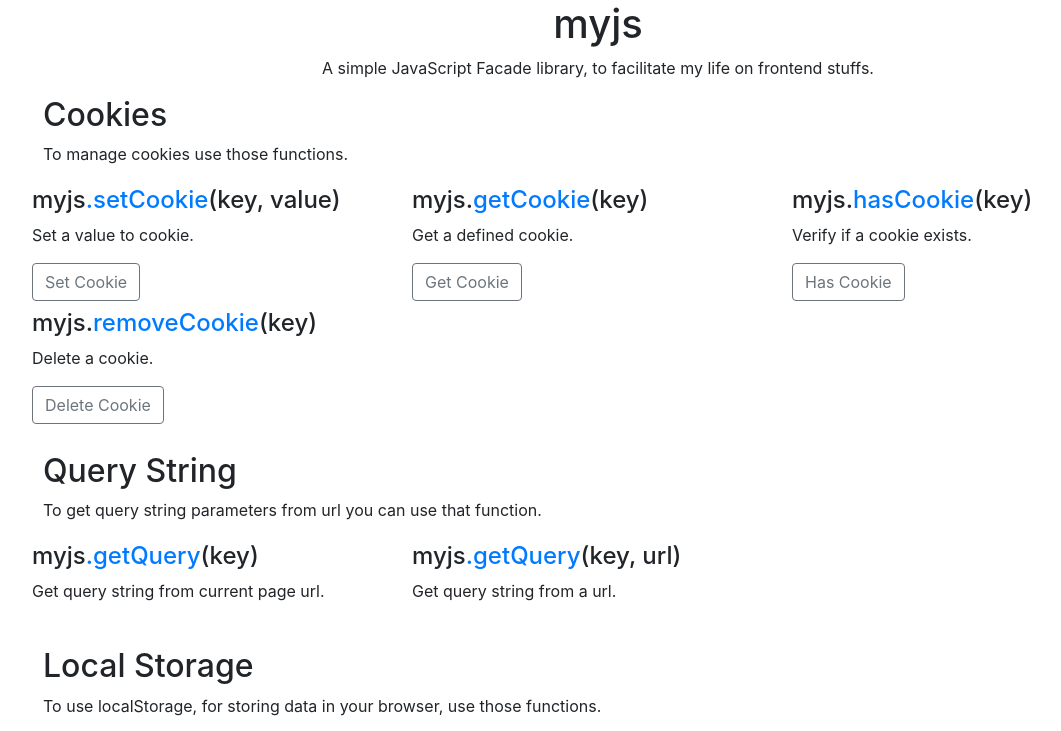
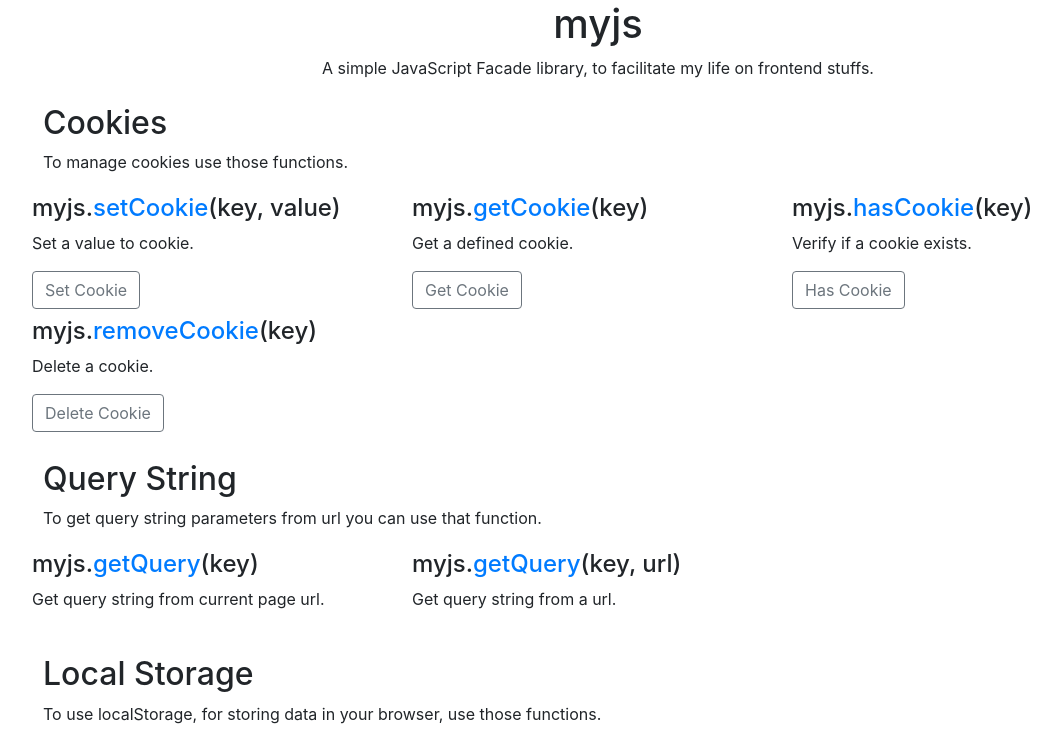
Before and after one commit to assisfery/myjs, a plain HTML site: page index.html in a window 1280 px wide. Shown: the top 731 px of the page, without its empty margins (42-1103 px from the left). Drawn offline with nearby package versions, Linux system fonts and the light colour scheme.

```diff
--- a/index.html
+++ b/index.html
@@ -14,14 +14,14 @@
 		<h1 class="text-center">myjs</h1>
 		<p class="text-center">A simple JavaScript Facade library, to facilitate my life on frontend stuffs.</p>
 
-		<h2>Cookies</h2>
+		<h2 class="mt-4">Cookies</h2>
 		<p>To manage cookies use those functions.</p>
 
 		<div class="row">
 
 			<div class="col-12 col-sm-6 col-md-4 p-1">
 
-				<h4>myjs<span class="text-primary">.setCookie</span>(key, value)</h4>
+				<h4>myjs.<span class="text-primary">setCookie</span>(key, value)</h4>
 				<p>Set a value to cookie.</p>
 
 				<button class="btn btn-outline-secondary" onclick="myjs.setCookie('name', prompt('Insert your name'))">
@@ -71,14 +71,14 @@
 
 			<div class="col-12 col-sm-6 col-md-4 p-1">
 
-				<h4>myjs<span class="text-primary">.getQuery</span>(key)</h4>
+				<h4>myjs.<span class="text-primary">getQuery</span>(key)</h4>
 				<p>Get query string from current page url.</p>
 
 			</div>
 
 			<div class="col-12 col-sm-6 col-md-4 p-1">
 
-				<h4>myjs<span class="text-primary">.getQuery</span>(key, url)</h4>
+				<h4>myjs.<span class="text-primary">getQuery</span>(key, url)</h4>
 				<p>Get query string from a url.</p>
 
 			</div>
--- a/myjs.js
+++ b/myjs.js
@@ -50,7 +50,7 @@
 myjs.getQuery = function(key, url = null)
 {
 	if (!url) url = window.location.href;
-	key = key.replace(/[\[\]]/g, '\\$&');
+		key = key.replace(/[\[\]]/g, '\\$&');
 
     var regex = new RegExp('[?&]' + key + '(=([^&#]*)|&|#|$)'),
 
```
Also changed, not shown: 1 other file.
